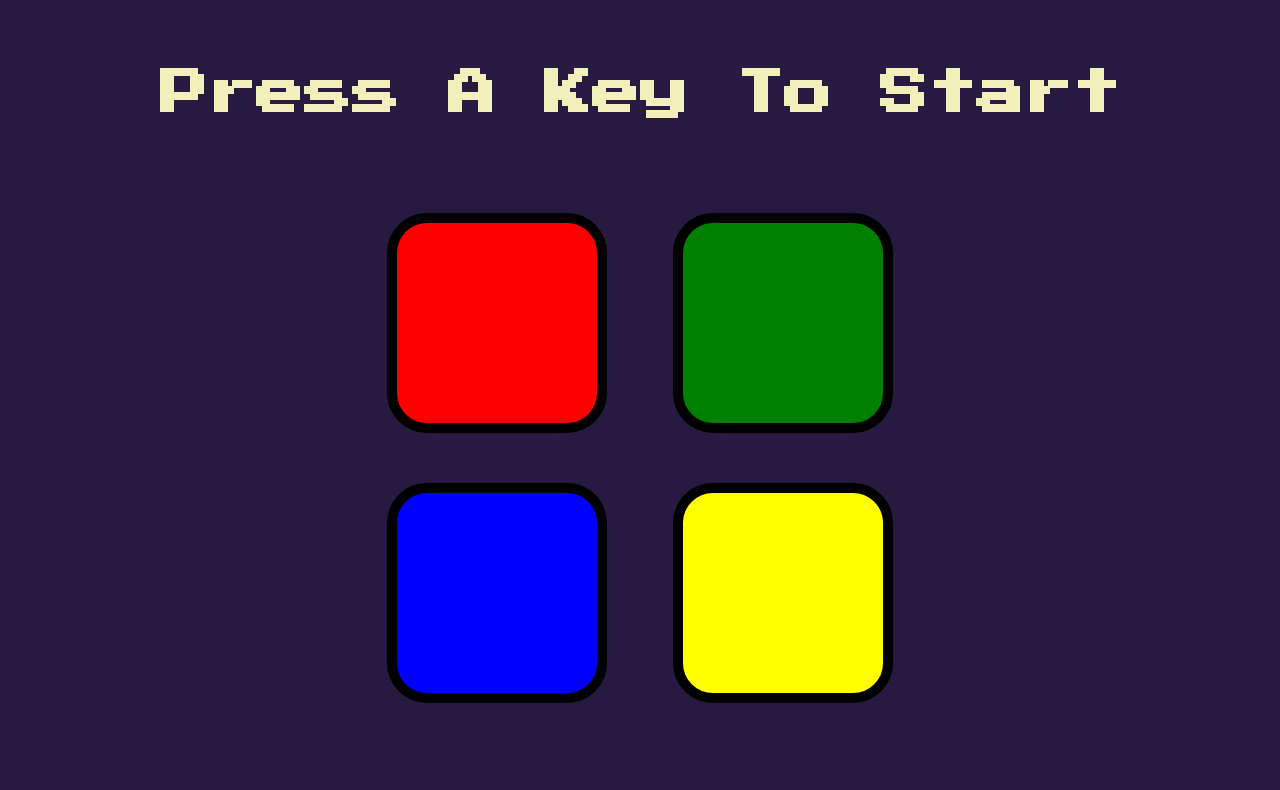
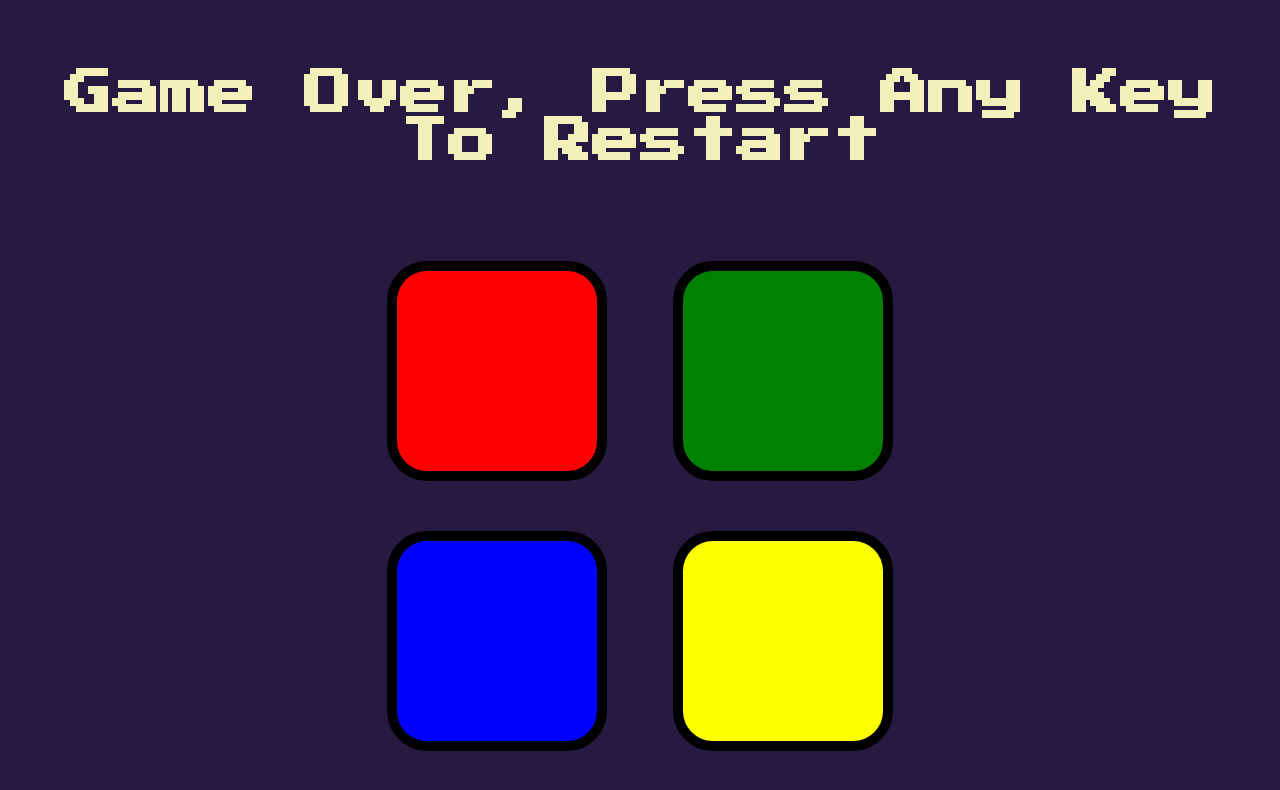
Before and after one commit to Devesh-19/The-Simon-Game, a plain HTML site: page simon.HTML in a window 1280 px wide. Both pictures are taken after a click on the button 496 px from the left and 323 px from the top of the page. Drawn offline with nearby package versions, Linux system fonts and the light colour scheme.

Commit message:
Added game over animation and sound

```diff
--- a/game.css
+++ b/game.css
@@ -58,3 +58,8 @@ h1
     box-shadow: 0px 0px 30px white;
     background-color: rgb(204, 203, 203) !important;
 }
+
+.game-over
+{
+    background-color: red;
+}
--- a/script.js
+++ b/script.js
@@ -67,4 +67,14 @@ function checkAnswer(currentLevel)
             userClickedPattern = [];
         }
     }
+    else
+    {
+        playSound("wrong");
+        $("body").addClass("game-over");
+        setTimeout (function()
+        {
+            $("body").removeClass("game-over");
+        }, 200);
+        $("h1").text("Game Over, Press Any Key to Restart");
+    }
 }
```
